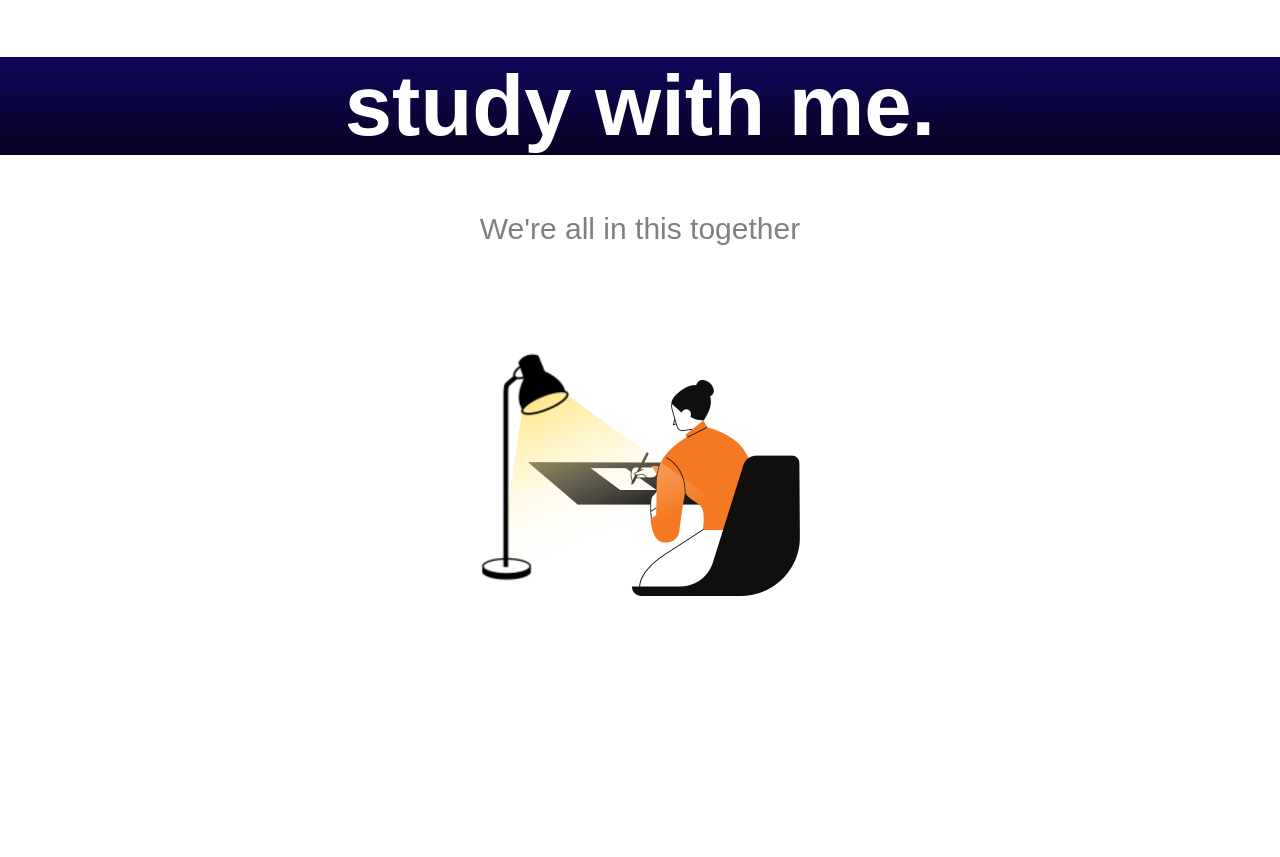
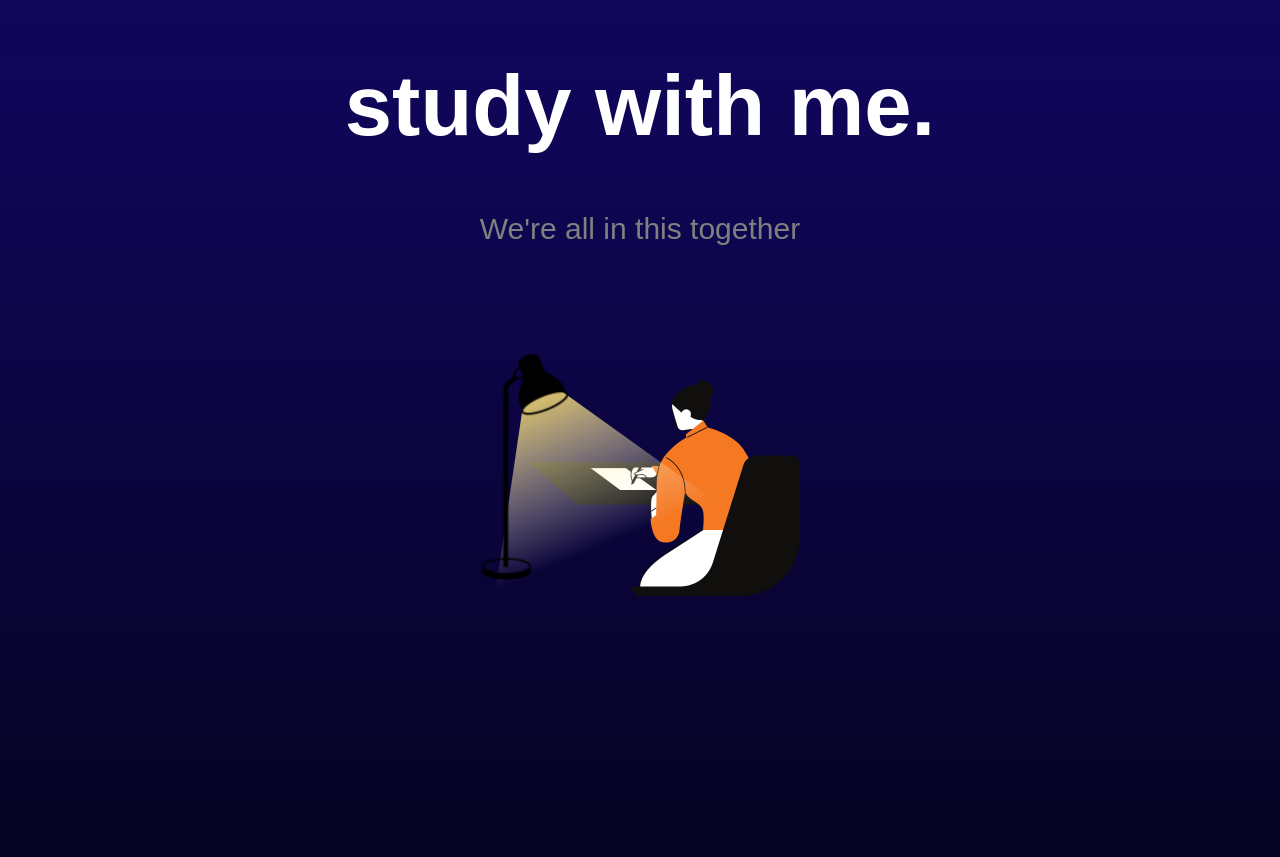
Before and after one commit to shefalikumarr/Study-With-Me, a PHP site: page /indexx.html in a window 1280 px wide. Run offline with PHP 8.4, Linux system fonts and the light colour scheme; some libraries are stand-ins or nearby versions.

Commit message:
changes in home page

```diff
--- a/style.css
+++ b/style.css
@@ -1,13 +1,13 @@
 body, html{
   margin: 0px;
   height: 100%;
-
+  background-image: linear-gradient(to bottom,#10065b, #060322);
   text-align: center;
 
 }
 
 .login{
-    background-image: linear-gradient(to bottom,#10065b, #060322);
+    /* background-image: linear-gradient(to bottom,#10065b, #060322); */
     background-repeat: no-repeat;
     background-size: cover;
 }
```
